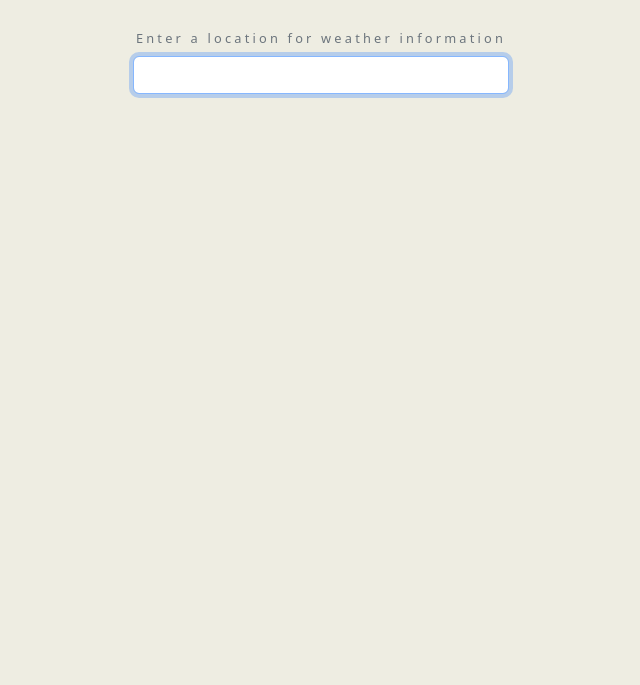
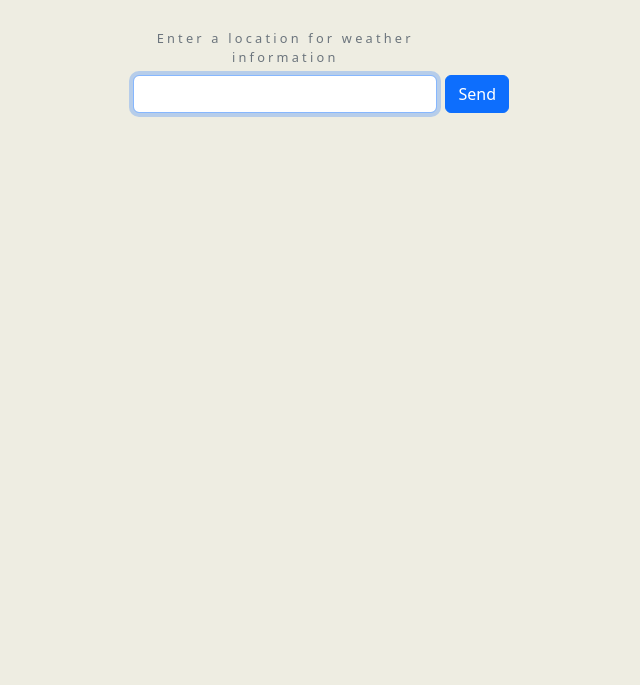
Before and after one commit to Nazarovfarhod/weather-app, a plain HTML site: page index.html in a window 1280 px wide. Shown: the part 115-800 px from the top of the page, without its empty margins (319-959 px from the left). Drawn offline with nearby package versions, Linux system fonts and the light colour scheme.

Commit message:
added submit button

```diff
--- a/index.html
+++ b/index.html
@@ -18,6 +18,7 @@
       <h1 class="my-5">Farxod Weather</h1>
 
       <form id="change-location" class="text-muted">
+        <div>
           <label class="mb-2" for="city">
             Enter a location for weather information
           </label>
@@ -27,6 +28,8 @@
             class="form-control"
             autocomplete="off"
           />
+        </div>
+        <button class="btn btn-primary button">Send</button>
       </form>
 
       <div id="card" class="card shadow-lg d-none">
--- a/style.css
+++ b/style.css
@@ -32,3 +32,12 @@ body {
   background: rgba(0, 0, 0, 0.5);
   top: 0;
 }
+
+form {
+  display: flex;
+  gap: 8px;
+  align-items: end;
+}
+.button {
+  height: 50%;
+}
```
Lines whose indentation alone changed are shown as unchanged.
